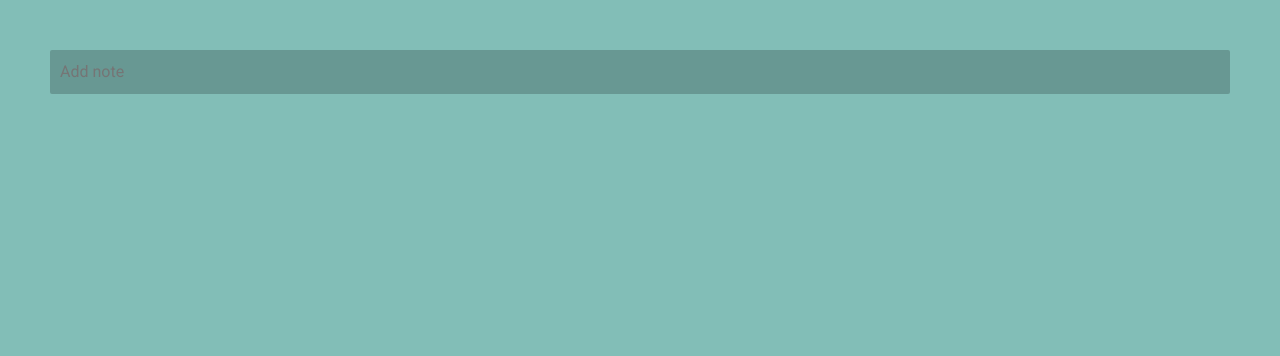
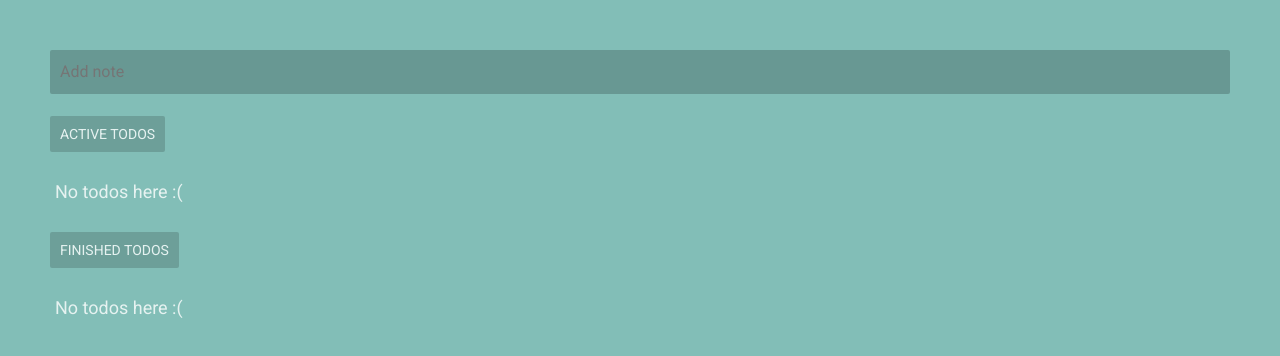
Before and after one commit to RuslanKhabibullin/react_redux_todo, a React (Create React App) app: page / in a window 1280 px wide. Shown: the top 356 px of the page. Built offline with nearby package versions, Linux system fonts and the light colour scheme.

Commit message:
Add little ux improvements

```diff
--- a/src/components/Dashboard/Dashboard.css
+++ b/src/components/Dashboard/Dashboard.css
@@ -3,6 +3,27 @@
   justify-content: space-between;
   background-color: rgb(130, 190, 183);
   background-size: cover;
+}
+
+.dashboard__subtitle {
+  font-weight: normal;
+  font-size: 14px;
+  padding: 10px;
+  display: inline-block;
+  background-color: transparent;
+  background-color: rgba(0, 0, 0, .2);
+  border-radius: 2px;
+  opacity: .8;
+  color: #fff;
+  text-transform: uppercase;
+}
+
+.dashboard__text {
+  color: #fff;
+  font-size: 18px;
+  opacity: .8;
+  font-weight: normal;
+  padding: 0 5px;
 }
 
 .notes__wrapper {
@@ -23,4 +44,8 @@
   .dashboard {
     flex-direction: column;
   }
+
+  .notes__wrapper {
+    padding: 20px;
+  }
 }
--- a/src/components/Dashboard/index.js
+++ b/src/components/Dashboard/index.js
@@ -18,13 +18,23 @@ class Dashboard extends Component {
 
   openNote = (noteId) => this.setState({ openedNoteId: noteId })
   closeNote = () => this.setState({ openedNoteId: undefined })
-  todoList = () => {
+  todoList = (isFinished = false) => {
     const { openedNoteId } = this.state
-    return this.props.todos.map(({ id, title }) => {
-      return <DashboardNoteItem
-        key={id} id={id} title={title} toggleOpen={this.openNote} isActive={id === openedNoteId}
-      />
-    })
+    const todos = this.props.todos.filter(({ finished }) => finished === isFinished)
+    if (todos.length === 0) {
+      return <p className="dashboard__text">No todos here :(</p>
+    } else {
+      return todos.map(({ id, title, finished }) => {
+        return <DashboardNoteItem
+          key={id}
+          id={id}
+          title={title}
+          isFinished={finished}
+          toggleOpen={this.openNote}
+          isActive={id === openedNoteId}
+        />
+      })
+    }
   }
 
   render() {
@@ -34,7 +44,10 @@ class Dashboard extends Component {
       <section className="dashboard">
         <div className="notes__wrapper">
           <NewDashboardNoteItem />
+          <h2 className="dashboard__subtitle">active todos</h2>
           <ul className="notes">{this.todoList()}</ul>
+          <h2 className="dashboard__subtitle">finished todos</h2>
+          <ul className="notes">{this.todoList(true)}</ul>
         </div>
         <Note openedNoteId={openedNoteId} closeNote={this.closeNote} />
       </section>
--- a/src/components/DashboardNoteItem/DashboardNoteItem.css
+++ b/src/components/DashboardNoteItem/DashboardNoteItem.css
@@ -18,3 +18,7 @@
 .notes__item--active button {
   background-color: #e1f2fe;
 }
+
+.notes__item--crossed button {
+  text-decoration: line-through;
+}
--- a/src/components/DashboardNoteItem/index.js
+++ b/src/components/DashboardNoteItem/index.js
@@ -12,8 +12,9 @@ function dashboardNoteItemClickHandle(props) {
 
 function DashboardNoteItem(props) {
   const activeClass = props.isActive ? "notes__item--active" : ""
+  const crossedClass = props.isFinished ? "notes__item--crossed" : ""
   return (
-    <li className={`notes__item ${activeClass}`}>
+    <li className={`notes__item ${activeClass} ${crossedClass}`}>
       <button onClick={dashboardNoteItemClickHandle(props)}>{props.title}</button>
     </li>
   )
--- a/src/components/NewDashboardNoteItem/NewDashboardNoteItem.css
+++ b/src/components/NewDashboardNoteItem/NewDashboardNoteItem.css
@@ -1,7 +1,7 @@
 .new-note {
   box-sizing: border-box;
   width: 100%;
-  margin: 0 auto 40px;
+  margin: 0 auto 10px;
   padding: 0;
 }
 
--- a/src/components/Note/index.js
+++ b/src/components/Note/index.js
@@ -73,7 +73,11 @@ class Note extends Component {
     const payload = {
       id: note.id, finished: note.finished, title, description
     }
-    if (this.formValid()) updateNote(payload)
+    if (this.formValid()) {
+      updateNote(payload)
+      this.setState(this.baseState)
+      this.props.closeNote()
+    }
   }
 
   stateToggleClickHandler = (ev) => {
```
